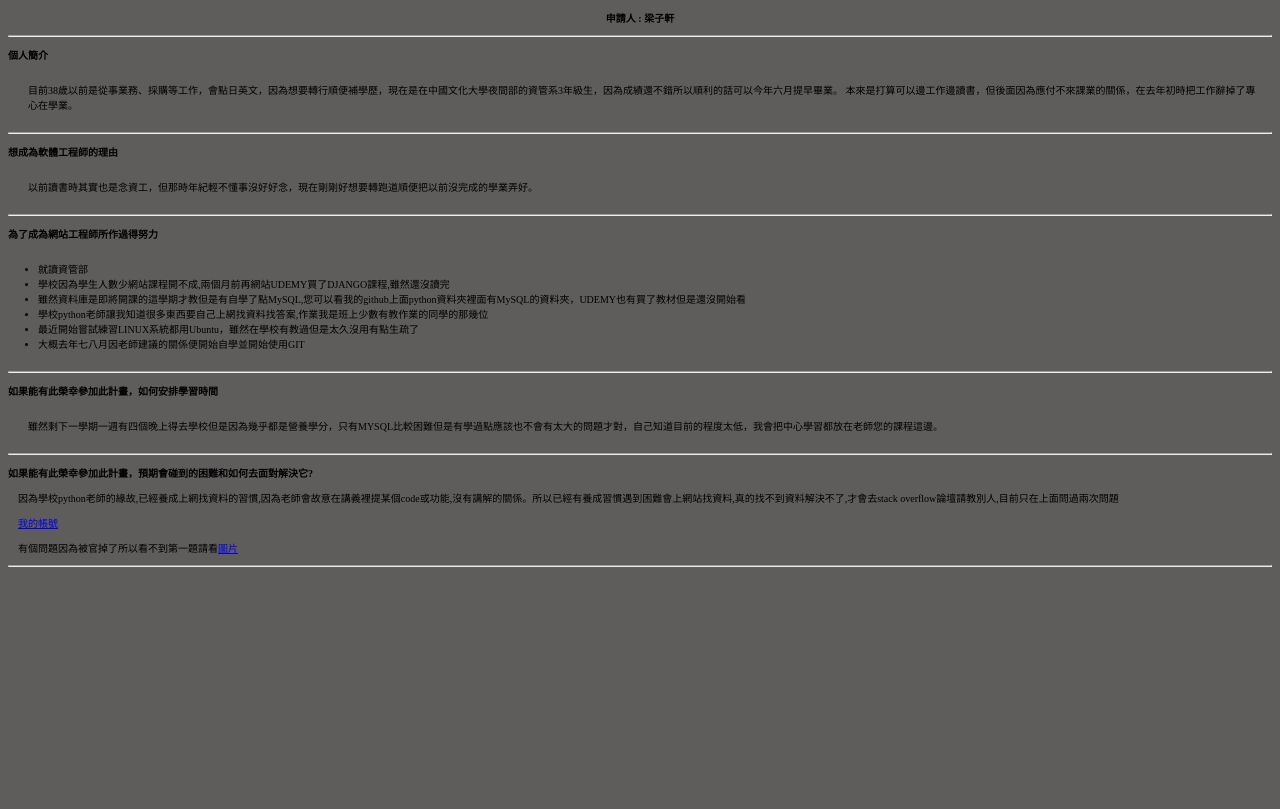
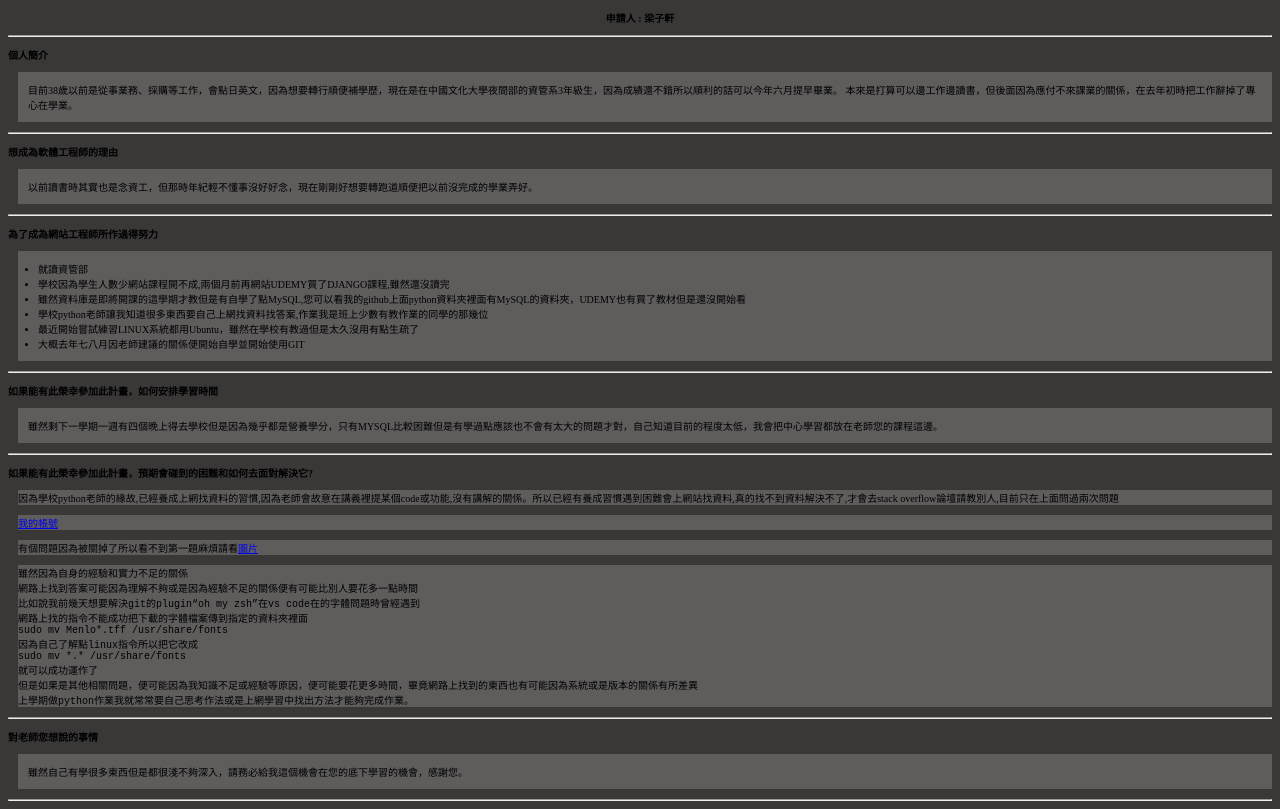
Before and after one commit to rosenritter1688/rosenritter1688.github.io, a plain HTML site: page index.html in a window 1280 px wide. Drawn offline with Linux system fonts and the light colour scheme.

Commit message:
finished applicant form for applying class

```diff
--- a/index.html
+++ b/index.html
@@ -5,7 +5,7 @@
     <!--css套件設定在這邊 from line 7-->
     <!--全部管理在這邊-->
     <style type="text/css">
-    .body{background-color: rgb(95, 92, 92);}
+    .body{background-color: rgb(58, 55, 55);}
     .mainTitle{text-align: center;font-weight: bold;font-size:10px}
     .header{font-weight: bold;font-size:10px}
     .content{margin-left:10px;
@@ -67,10 +67,27 @@
     </div>
     <hr>
     <h3 class="header">如果能有此榮幸參加此計畫，預期會碰到的困難和如何去面對解決它?</h3>
-    <p class="contentWOpadding">因為學校python老師的緣故,已經養成上網找資料的習慣,因為老師會故意在講義裡提某個code或功能,沒有講解的關係。所以已經有養成習慣遇到困難會上網站找資料,真的找不到資料解決不了,才會去stack overflow論壇請教別人,目前只在上面問過兩次問題</p>
-    <p class="contentWOpadding"><A HREF="https://stackoverflow.com/users/12709166/bruce-ashbee">我的帳號</A></p>
-    <p class="contentWOpadding">有個問題因為被官掉了所以看不到第一題請看<A HREF="pages/02.html">圖片</A></p>
-
+    <p class="contentWOpadding"/>因為學校python老師的緣故,已經養成上網找資料的習慣,因為老師會故意在講義裡提某個code或功能,沒有講解的關係。所以已經有養成習慣遇到困難會上網站找資料,真的找不到資料解決不了,才會去stack overflow論壇請教別人,目前只在上面問過兩次問題
+    <p class="contentWOpadding"/><A HREF="https://stackoverflow.com/users/12709166/bruce-ashbee">我的帳號</A>
+    <p class="contentWOpadding"/>有個問題因為被關掉了所以看不到第一題麻煩請看<A HREF="pages/02.html">圖片</A>
+    <pre class="contentWOpadding"/>
+雖然因為自身的經驗和實力不足的關係
+網路上找到答案可能因為理解不夠或是因為經驗不足的關係便有可能比別人要花多一點時間
+比如說我前幾天想要解決git的plugin“oh my zsh”在vs code在的字體問題時曾經遇到
+網路上找的指令不能成功把下載的字體檔案傳到指定的資料夾裡面
+sudo mv Menlo*.tff /usr/share/fonts
+因為自己了解點linux指令所以把它改成
+sudo mv *.* /usr/share/fonts
+就可以成功運作了
+但是如果是其他相關問題，便可能因為我知識不足或經驗等原因，便可能要花更多時間，畢竟網路上找到的東西也有可能因為系統或是版本的關係有所差異
+上學期做python作業我就常常要自己思考作法或是上網學習中找出方法才能夠完成作業。</pre>
+    </div>
+    <hr>
+    <div>
+    <h3 class="header">對老師您想說的事情</h3>
+    <p class="content">
+    雖然自己有學很多東西但是都很淺不夠深入，請務必給我這個機會在您的底下學習的機會，感謝您。
+    </p>
     </div>
     <hr>
 </body>
```
